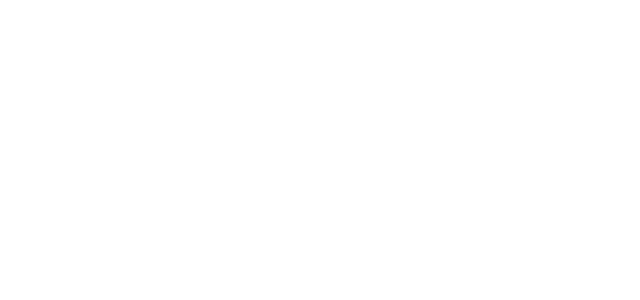
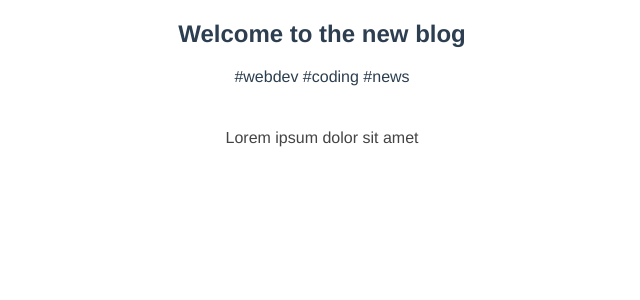
Before and after one commit to SamuelVera/vue-composition-api, a Vue app: page /posts/1 in a window 1280 px wide. Before the commit this address had no page. Shown: the top 300 px of the page, without its empty margins (318-958 px from the left). Built offline with nearby package versions, Linux system fonts and the light colour scheme; data requests are answered from the project's data file.

Commit message:
Composable functions lesson

```diff
--- a/data/db.json
+++ b/data/db.json
@@ -6,9 +6,8 @@
       "body": "Lorem ipsum dolor sit amet",
       "tags": ["webdev", "coding", "news"]
     },
-
     {
-      "id": 1,
+      "id": 2,
       "title": "Top 5 CSS Tricks",
       "body": "Lorem ipsum dolor sit amet",
       "tags": ["webdev", "coding", "coding"]
--- a/src/components/SinglePost.component.vue
+++ b/src/components/SinglePost.component.vue
@@ -1,7 +1,10 @@
 <template>
   <div class="post">
-    <h3>{{ post.title }}</h3>
+    <router-link :to="{ name: 'PostDetails', params: { id: post.id } }">
+      <h3>{{ post.title }}</h3>
+    </router-link>
     <p>{{ snippet }}</p>
+    <span v-for="tag in post.tags" :key="tag"> #{{ tag }} </span>
   </div>
 </template>
 
--- /dev/null
+++ b/src/composables/getPostById.js
@@ -0,0 +1,31 @@
+import { ref } from "@vue/reactivity";
+
+const getPostById = () => {
+  /**Post */
+  const post = ref(null);
+  /**Error in call */
+  const error = ref(null);
+
+  /**Load the post */
+  const loadPost = async (id) => {
+    try {
+      const data = await fetch(`http://localhost:3000/posts/${id}`);
+      if (!data.ok) {
+        throw Error("Post doesn't exist");
+      }
+      post.value = await data.json();
+      error.value = null;
+    } catch (err) {
+      error.value = err.message;
+      console.log(err);
+    }
+  };
+
+  return {
+    post,
+    error,
+    loadPost,
+  };
+};
+
+export default getPostById;
--- /dev/null
+++ b/src/composables/getPosts.js
@@ -0,0 +1,35 @@
+//Refs for reactivity
+import { ref } from "@vue/reactivity";
+
+const getPosts = () => {
+  /**Posts */
+  const posts = ref([]); //Initial value is empty
+  /**Error tracker */
+  const error = ref(null); //Initially null
+
+  /**Load posts */
+  const loadPosts = async () => {
+    try {
+      const res = await fetch("http://localhost:3000/posts");
+      if (!res.ok) {
+        //Check not OK
+        throw Error("No data available!");
+      }
+      //Save posts
+      posts.value = await res.json();
+      //Reset error
+      error.value = null;
+    } catch (err) {
+      console.log(err);
+      error.value = err.message;
+    }
+  };
+
+  return {
+    posts,
+    error,
+    loadPosts,
+  };
+};
+
+export default getPosts;
--- a/src/router/index.js
+++ b/src/router/index.js
@@ -1,11 +1,18 @@
 import { createRouter, createWebHistory } from "vue-router";
 import Home from "../views/Home.vue";
+import PostDetails from "../views/PostDetails.vue";
 
 const routes = [
   {
     path: "/",
     name: "Home",
     component: Home,
+  },
+  {
+    path: "/posts/:id",
+    name: "PostDetails",
+    component: PostDetails,
+    props: true,
   },
 ];
 
--- a/src/views/Home.vue
+++ b/src/views/Home.vue
@@ -12,9 +12,10 @@
 </template>
 
 <script>
-import { ref } from "vue";
 //Posts list component
 import PostsList from "../components/PostList.component";
+//Import the composables
+import getPosts from "../composables/getPosts";
 /**
  * Reactive cons:
  * - Primitive types can't be made reactive
@@ -26,32 +27,11 @@
     //Will run before all the lifecycle hooks (first to execute to setup all)
     //JS can be written
 
-    /**Posts */
-    const posts = ref([]); //Initial value is empty
-    /**Error tracker */
-    const error = ref(null); //Initially null
+    //Execute the composable
+    const { posts, error, loadPosts } = getPosts();
 
-    /**Load posts */
-    const loadPosts = async () => {
-      try {
-        const res = await fetch("http://localhost:3000/posts");
-        if (!res.ok) {
-          //Check not OK
-          throw Error("No data available!");
-        }
-        //Save posts
-        posts.value = await res.json();
-        //Reset error
-        error.value = null;
-      } catch (err) {
-        console.log(err);
-        error.value = err.message;
-      }
-    };
-
-    //Execute posts fetching
+    //Execute the load
     loadPosts();
-
     //To use in the template
     return {
       posts,
--- /dev/null
+++ b/src/views/PostDetails.vue
@@ -0,0 +1,44 @@
+<template>
+  <div v-if="error">
+    <p>{{ error }}</p>
+  </div>
+  <div v-if="post" class="post">
+    <h2>{{ post.title }}</h2>
+    <span v-for="tag in post.tags" :key="tag"> #{{ tag }} </span>
+    <p class="pre">{{ post.body }}</p>
+  </div>
+</template>
+
+<script>
+/**Composable to get post */
+import getPostById from "../composables/getPostById";
+
+export default {
+  props: ["id"],
+  setup(props) {
+    const { post, error, loadPost } = getPostById();
+
+    loadPost(props.id);
+
+    return {
+      post,
+      error,
+    };
+  },
+};
+</script>
+
+<style>
+.post {
+  max-width: 1200px;
+  margin: 0 auto;
+}
+.post p {
+  color: #444;
+  line-height: 1.5em;
+  margin-top: 40px;
+}
+.pre {
+  white-space: pre-wrap;
+}
+</style>
```
